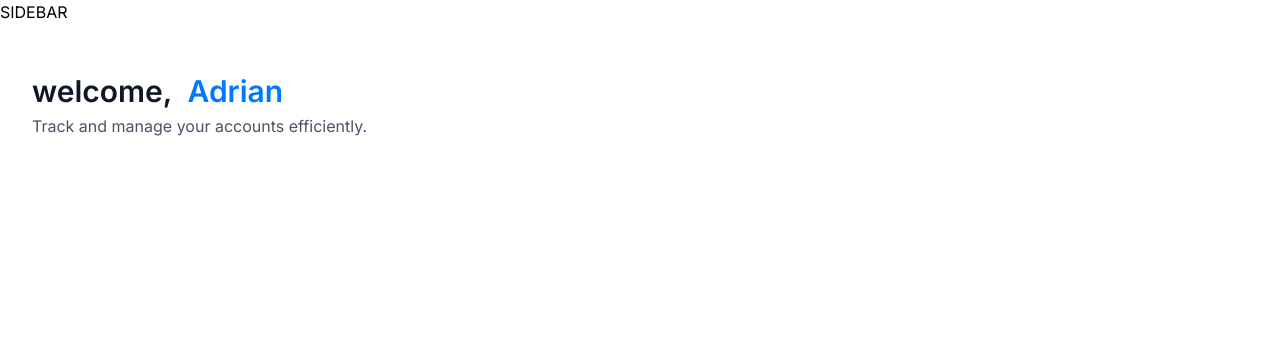
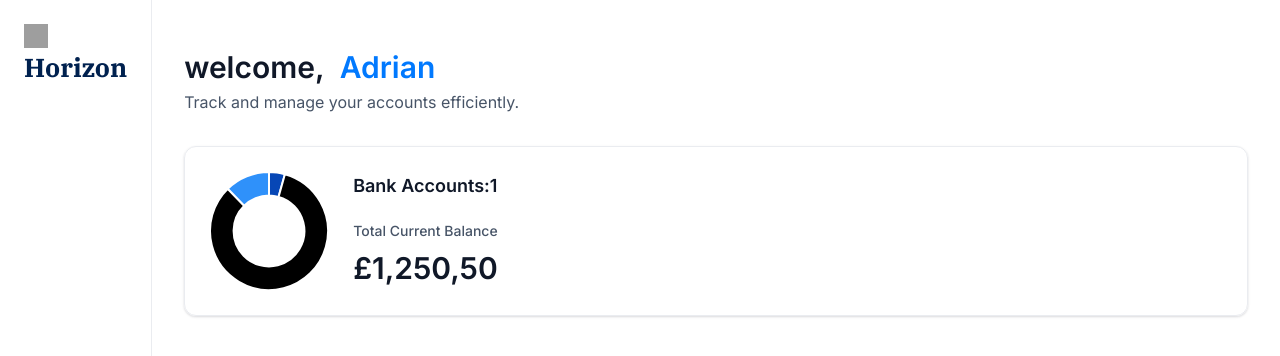
Before and after one commit to percym/banking-app-react, a Next.js app: page / in a window 1280 px wide. Shown: the top 356 px of the page. Built offline with nearby package versions, Linux system fonts and the light colour scheme; grey boxes are pictures that could not be loaded.

Commit message:
working doughnut bar

```diff
--- a/package.json
+++ b/package.json
@@ -9,11 +9,15 @@
     "lint": "next lint"
   },
   "dependencies": {
+    "chart.js": "^4.4.2",
     "class-variance-authority": "^0.7.0",
     "clsx": "^2.1.1",
     "lucide-react": "^0.378.0",
     "next": "14.2.3",
+    "query-string": "^9.0.0",
     "react": "^18",
+    "react-chartjs-2": "^5.2.0",
+    "react-countup": "^6.5.3",
     "react-dom": "^18",
     "tailwind-merge": "^2.3.0",
     "tailwindcss-animate": "^1.0.7"
--- a/src/app/(root)/layout.tsx
+++ b/src/app/(root)/layout.tsx
@@ -1,3 +1,4 @@
+import SideBar from "@/components/SideBar";
 import type { Metadata } from "next";
 
 export default function RootLayout({
@@ -5,9 +6,10 @@ export default function RootLayout({
 }: Readonly<{
   children: React.ReactNode;
 }>) {
+  const loggedIn ={firstName:'Percy', lastname:'Mugadza'};
   return (
-  <main>
-    SIDEBAR
+  <main className="flex h-screen w-full font-inter">
+    <SideBar user={loggedIn}  />
     {children}
   </main>
   );
--- a/src/app/(root)/page.tsx
+++ b/src/app/(root)/page.tsx
@@ -1,4 +1,5 @@
 import HeaderBox from '@/components/HeaderBox'
+import TotalBalanceBox from '@/components/TotalBalanceBox';
 import React from 'react'
 
 const Home = () => {
@@ -12,6 +13,10 @@ const Home = () => {
                   title="welcome"
                   user={loggedIn?.firstName|| 'Guest'}
                   subtext="Track and manage your accounts efficiently."/>
+               <TotalBalanceBox
+                  accounts={[]}
+                  totalBanks={1}
+                  totalCurrentBalance={1250.50}/>
             </header>
         </div>
     </section>
--- /dev/null
+++ b/src/components/AnimatedCounter.tsx
@@ -0,0 +1,18 @@
+'use client'
+import React from 'react'
+import CountUp from 'react-countup'
+
+const AnimatedCounter=({amount}:{amount:number}) =>{
+  return (
+    <div className='w-full'>
+      <CountUp
+         prefix="£"
+         duration={2}
+         decimals={2}
+         decimal=','
+         end={amount}/>
+    </div>
+  )
+}
+
+export default AnimatedCounter
--- /dev/null
+++ b/src/components/DoughnutChart.tsx
@@ -0,0 +1,30 @@
+"use client"
+import React from 'react'
+import {Chart as ChartJs , ArcElement,Tooltip,Legend} from "chart.js";
+import { Doughnut } from 'react-chartjs-2';
+
+ChartJs.register(ArcElement,Tooltip,Legend);
+
+const DoughnutChart =({accounts}:DoughnutChartProps)=>{
+    const data={
+            datasets:[
+                        {
+                            label:'Banks',
+                            data:[1333,25555,3777],
+                            backgroundColor:['#0747b6','#227b5','#2f91fa']
+                        }
+                     ],
+                     labels:['Bank1 ', 'Bank 2', 'Bank 3']
+    }
+  return( <Doughnut data={data} options={{
+    cutout:'60%',
+    plugins:{
+        legend:{
+            display:false
+        }
+    }
+  }} />
+  )
+}
+
+export default DoughnutChart
--- a/src/components/HeaderBox.tsx
+++ b/src/components/HeaderBox.tsx
@@ -1,6 +1,6 @@
 import React from 'react'
 
-function HeaderBox({type="title",title,subtext,user}:HeaderBoxProps) {
+const HeaderBox= ({type="title",title,subtext,user}:HeaderBoxProps) =>{
   return (
     <div className="header-box">
       <h1 className='header-box-title'>
--- /dev/null
+++ b/src/components/SideBar.tsx
@@ -0,0 +1,24 @@
+import Image from 'next/image'
+import Link from 'next/link'
+import React from 'react'
+
+const SideBar = ({user}:SiderbarProps) => {
+  return (
+    <section className="sidebar">
+        <nav className="flex flex-col gap-4">
+            <Link href="/"
+                className="mb-12 cursor-pointer items-center gap-2">
+                    <Image
+                        src="/icons/logo.svg"
+                        width={34}
+                        height={34}
+                        alt="logo"
+                        className="size-[24px] max-xl:size-14"/>
+                    <h1 className="sidebar-logo">Horizon</h1>
+            </Link>
+        </nav>
+    </section>
+  )
+}
+
+export default SideBar
--- a/src/components/TotalBalanceBox.tsx
+++ b/src/components/TotalBalanceBox.tsx
@@ -1,11 +1,30 @@
-import React from 'react'
 
-function TotalBalanceBox({
-    accounts=[],totalBanks,totalCurrentBalance}:TotalBalanceBoxProps) {
+import React from 'react';
+import AnimatedCounter from './AnimatedCounter';
+import DoughnutChart from './DoughnutChart';
+
+const TotalBalanceBox =({
+    accounts=[],totalBanks,totalCurrentBalance}:TotalBalanceBoxProps)=> {
   return (
-    <div>
+    <section className="total-balance">
+        <div className="total-balance-chart">
+          <DoughnutChart  accounts={accounts}/>
+        </div>
+        <div className="flex flex-col gap-6">
+            <h2 className="header-2">
+                Bank Accounts:{totalBanks}
+            </h2>
+            <div className="flex flex-col gap-2">
+                <p className='total-balance-label'>
+                    Total Current Balance
+                </p>
+                <div className="total-balance-amount flex-center gap-2">
+                    <AnimatedCounter amount={totalCurrentBalance}/>
+                </div>
+            </div>
+        </div>
 
-    </div>
+    </section>
   )
 }
 
```
Also changed, not shown: 1 other file (tests, documents, lock files or other folders).
